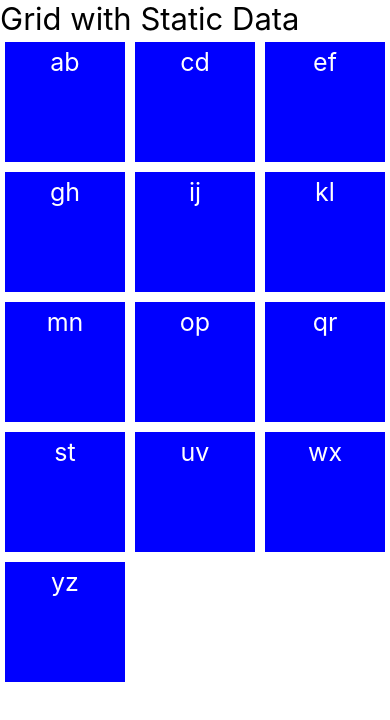
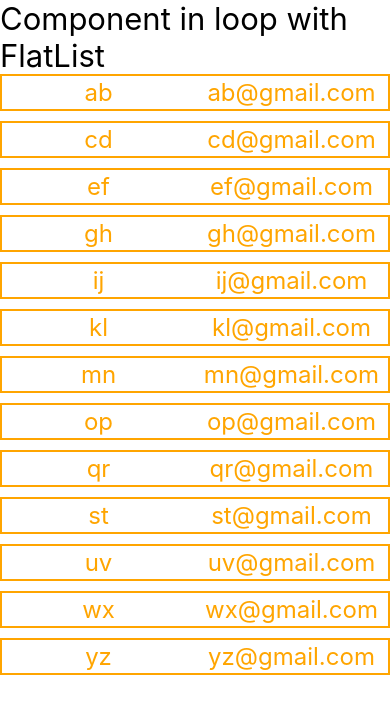
Before and after one commit to amitroy497/reactNativeStudy, a React Native app: screen / in a window 390 px wide. Shown: the top 720 px of the page. Built offline with nearby package versions, Linux system fonts and the light colour scheme.

Commit message:
9. Component in loop with FlatList

```diff
--- a/App.tsx
+++ b/App.tsx
@@ -1,6 +1,7 @@
 import React from 'react';
 import {View} from 'react-native';
-import Main from './src/8-GridWithDynamicData';
+import Main from './src/9-ComponentInLoopWithFlatList';
+// import Main from './src/8-GridWithDynamicData';
 // import Main from './src/7-GridWithStaticData';
 // import Main from './src/6-CustomListWithMapFunctionAndScrollView';
 // import Main from './src/5-FlatListMakeList';
--- /dev/null
+++ b/src/9-ComponentInLoopWithFlatList/UserData.tsx
@@ -0,0 +1,17 @@
+import React, {FC} from 'react';
+import {Text, View} from 'react-native';
+
+interface UserDataProps {
+  styles: any;
+  item: any;
+}
+const UserData: FC<UserDataProps> = ({styles, item}) => {
+  return (
+    <View style={styles.box}>
+      <Text style={styles.item}>{item.name}</Text>
+      <Text style={styles.item}>{item.email}</Text>
+    </View>
+  );
+};
+
+export default UserData;
--- /dev/null
+++ b/src/9-ComponentInLoopWithFlatList/index.tsx
@@ -0,0 +1,102 @@
+/* eslint-disable react-native/no-inline-styles */
+import React from 'react';
+import {FlatList, StyleSheet, Text, View} from 'react-native';
+import UserData from './UserData';
+
+const Main = () => {
+  const Users = [
+    {
+      id: 1,
+      name: 'ab',
+      email: 'ab@gmail.com',
+    },
+    {
+      id: 2,
+      name: 'cd',
+      email: 'cd@gmail.com',
+    },
+    {
+      id: 3,
+      name: 'ef',
+      email: 'ef@gmail.com',
+    },
+    {
+      id: 4,
+      name: 'gh',
+      email: 'gh@gmail.com',
+    },
+    {
+      id: 5,
+      name: 'ij',
+      email: 'ij@gmail.com',
+    },
+    {
+      id: 6,
+      name: 'kl',
+      email: 'kl@gmail.com',
+    },
+    {
+      id: 7,
+      name: 'mn',
+      email: 'mn@gmail.com',
+    },
+    {
+      id: 8,
+      name: 'op',
+      email: 'op@gmail.com',
+    },
+    {
+      id: 9,
+      name: 'qr',
+      email: 'qr@gmail.com',
+    },
+    {
+      id: 10,
+      name: 'st',
+      email: 'st@gmail.com',
+    },
+    {
+      id: 11,
+      name: 'uv',
+      email: 'uv@gmail.com',
+    },
+    {
+      id: 12,
+      name: 'wx',
+      email: 'wx@gmail.com',
+    },
+    {
+      id: 13,
+      name: 'yz',
+      email: 'yz@gmail.com',
+    },
+  ];
+
+  return (
+    <View>
+      <Text style={{fontSize: 31}}>Component in loop with FlatList</Text>
+      <FlatList
+        data={Users}
+        renderItem={({item}) => <UserData styles={styles} item={item} />}
+      />
+    </View>
+  );
+};
+
+const styles = StyleSheet.create({
+  item: {
+    fontSize: 24,
+    color: 'orange',
+    flex: 1,
+    margin: 2,
+    textAlign: 'center',
+  },
+  box: {
+    flexDirection: 'row',
+    borderWidth: 2,
+    borderColor: 'orange',
+    marginBottom: 10,
+  },
+});
+
+export default Main;
```
